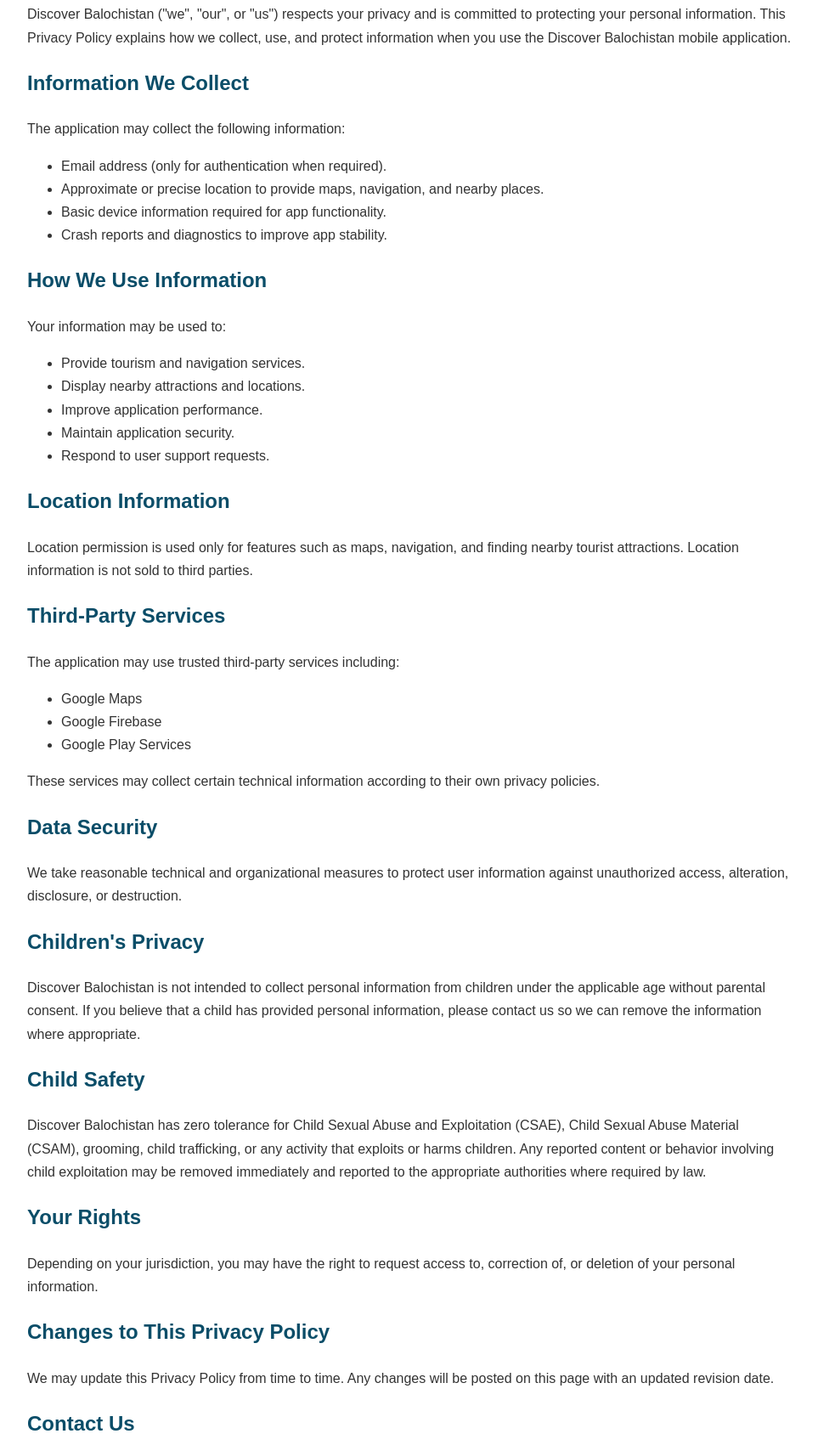
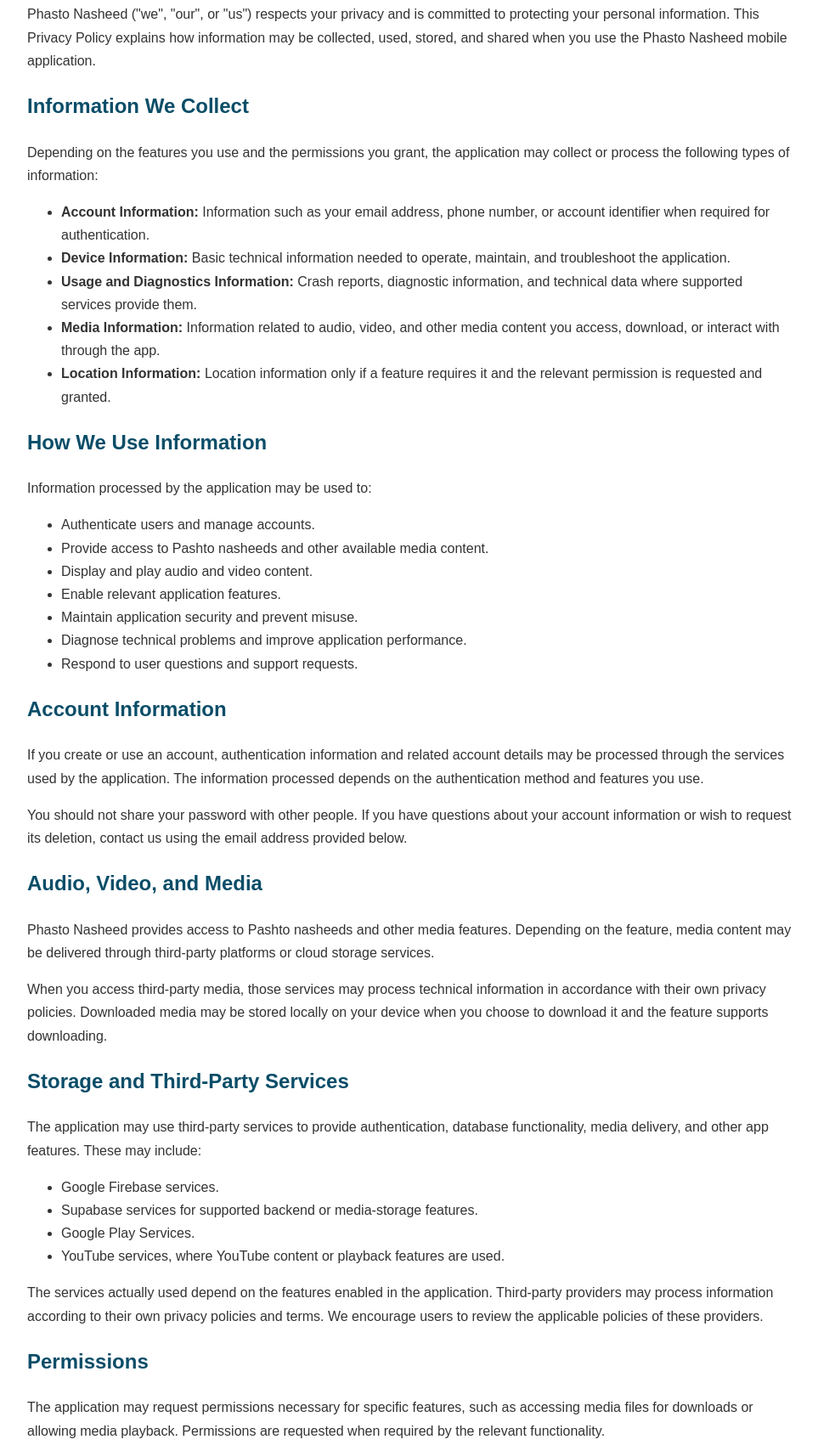
Before and after one commit to rashidkhan-ai/Phasto-Nasheed-App, a plain HTML site: page index.html in a window 1280 px wide. Shown: the part 157-1858 px from the top of the page at 85% size, without its empty margins (158-1121 px from the left). Drawn offline with Linux system fonts and the light colour scheme.

Commit message:
Update index.html

```diff
--- a/index.html
+++ b/index.html
@@ -4,38 +4,38 @@
 <meta charset="UTF-8">
 <meta name="viewport" content="width=device-width, initial-scale=1.0">
 
-<title>Privacy Policy - Discover Balochistan</title>
+<title>Privacy Policy - Phasto Nasheed</title>
 
 <style>
-body{
+body {
     font-family: Arial, Helvetica, sans-serif;
     max-width: 900px;
     margin: auto;
     padding: 20px;
     line-height: 1.7;
-    color:#333;
+    color: #333;
 }
 
-h1,h2{
-    color:#0a4d68;
+h1, h2 {
+    color: #0a4d68;
 }
 
-table{
+table {
     border-collapse: collapse;
-    width:100%;
+    width: 100%;
 }
 
-table, th, td{
-    border:1px solid #ccc;
+table, th, td {
+    border: 1px solid #ccc;
 }
 
-th,td{
-    padding:10px;
-    text-align:left;
+th, td {
+    padding: 10px;
+    text-align: left;
 }
 
-a{
-    color:#0066cc;
+a {
+    color: #0066cc;
 }
 </style>
 
@@ -43,118 +43,231 @@ a{
 
 <body>
 
-<h1>Privacy Policy - Discover Balochistan</h1>
+<h1>Privacy Policy - Phasto Nasheed</h1>
 
 <p>
-<b>Last Updated:</b> July 2026
+<strong>Last Updated:</strong> October 2026
 </p>
 
 <p>
-Discover Balochistan ("we", "our", or "us") respects your privacy and is committed
-to protecting your personal information. This Privacy Policy explains how we collect,
-use, and protect information when you use the Discover Balochistan mobile application.
+Phasto Nasheed ("we", "our", or "us") respects your privacy and is committed
+to protecting your personal information. This Privacy Policy explains how
+information may be collected, used, stored, and shared when you use the
+Phasto Nasheed mobile application.
 </p>
 
 <h2>Information We Collect</h2>
 
-<p>The application may collect the following information:</p>
+<p>
+Depending on the features you use and the permissions you grant, the application
+may collect or process the following types of information:
+</p>
 
 <ul>
-<li>Email address (only for authentication when required).</li>
-<li>Approximate or precise location to provide maps, navigation, and nearby places.</li>
-<li>Basic device information required for app functionality.</li>
-<li>Crash reports and diagnostics to improve app stability.</li>
+<li>
+<strong>Account Information:</strong> Information such as your email address,
+phone number, or account identifier when required for authentication.
+</li>
+
+<li>
+<strong>Device Information:</strong> Basic technical information needed to
+operate, maintain, and troubleshoot the application.
+</li>
+
+<li>
+<strong>Usage and Diagnostics Information:</strong> Crash reports, diagnostic
+information, and technical data where supported services provide them.
+</li>
+
+<li>
+<strong>Media Information:</strong> Information related to audio, video, and
+other media content you access, download, or interact with through the app.
+</li>
+
+<li>
+<strong>Location Information:</strong> Location information only if a feature
+requires it and the relevant permission is requested and granted.
+</li>
 </ul>
 
 <h2>How We Use Information</h2>
 
-<p>Your information may be used to:</p>
-
-<ul>
-<li>Provide tourism and navigation services.</li>
-<li>Display nearby attractions and locations.</li>
-<li>Improve application performance.</li>
-<li>Maintain application security.</li>
-<li>Respond to user support requests.</li>
-</ul>
-
-<h2>Location Information</h2>
-
 <p>
-Location permission is used only for features such as maps,
-navigation, and finding nearby tourist attractions.
-Location information is not sold to third parties.
-</p>
-
-<h2>Third-Party Services</h2>
-
-<p>
-The application may use trusted third-party services including:
+Information processed by the application may be used to:
 </p>
 
 <ul>
-<li>Google Maps</li>
-<li>Google Firebase</li>
-<li>Google Play Services</li>
+<li>Authenticate users and manage accounts.</li>
+<li>Provide access to Pashto nasheeds and other available media content.</li>
+<li>Display and play audio and video content.</li>
+<li>Enable relevant application features.</li>
+<li>Maintain application security and prevent misuse.</li>
+<li>Diagnose technical problems and improve application performance.</li>
+<li>Respond to user questions and support requests.</li>
+</ul>
+
+<h2>Account Information</h2>
+
+<p>
+If you create or use an account, authentication information and related account
+details may be processed through the services used by the application.
+The information processed depends on the authentication method and features
+you use.
+</p>
+
+<p>
+You should not share your password with other people. If you have questions
+about your account information or wish to request its deletion, contact us
+using the email address provided below.
+</p>
+
+<h2>Audio, Video, and Media</h2>
+
+<p>
+Phasto Nasheed provides access to Pashto nasheeds and other media features.
+Depending on the feature, media content may be delivered through third-party
+platforms or cloud storage services.
+</p>
+
+<p>
+When you access third-party media, those services may process technical
+information in accordance with their own privacy policies. Downloaded media
+may be stored locally on your device when you choose to download it and
+the feature supports downloading.
+</p>
+
+<h2>Storage and Third-Party Services</h2>
+
+<p>
+The application may use third-party services to provide authentication,
+database functionality, media delivery, and other app features. These may
+include:
+</p>
+
+<ul>
+<li>Google Firebase services.</li>
+<li>Supabase services for supported backend or media-storage features.</li>
+<li>Google Play Services.</li>
+<li>YouTube services, where YouTube content or playback features are used.</li>
 </ul>
 
 <p>
-These services may collect certain technical information according
-to their own privacy policies.
+The services actually used depend on the features enabled in the application.
+Third-party providers may process information according to their own privacy
+policies and terms. We encourage users to review the applicable policies
+of these providers.
+</p>
+
+<h2>Permissions</h2>
+
+<p>
+The application may request permissions necessary for specific features,
+such as accessing media files for downloads or allowing media playback.
+Permissions are requested when required by the relevant functionality.
+</p>
+
+<p>
+You can manage available application permissions through your device settings.
+Refusing a permission may prevent the associated feature from working.
+</p>
+
+<h2>Data Sharing</h2>
+
+<p>
+We do not sell personal information as part of our intended application
+practices. Information may be processed by service providers that support
+the app's functionality, security, authentication, storage, or media features.
+Information may also be disclosed when required by law or when necessary
+to address security issues or protect users.
 </p>
 
 <h2>Data Security</h2>
 
 <p>
-We take reasonable technical and organizational measures to
-protect user information against unauthorized access,
-alteration, disclosure, or destruction.
+We take reasonable technical and organizational measures to protect
+information processed by the application against unauthorized access,
+alteration, disclosure, or destruction. However, no method of electronic
+storage or internet transmission can be guaranteed to be completely secure.
+</p>
+
+<h2>Data Retention and Deletion</h2>
+
+<p>
+Information is retained for as long as reasonably necessary to provide
+the application features, maintain account functionality, meet legal
+obligations, and resolve security or technical issues.
+</p>
+
+<p>
+If you wish to request the deletion of your account or personal information,
+please contact us at the email address listed below. Some information may
+need to be retained where required by law or for legitimate security purposes.
 </p>
 
 <h2>Children's Privacy</h2>
 
 <p>
-Discover Balochistan is not intended to collect personal information
-from children under the applicable age without parental consent.
-If you believe that a child has provided personal information,
-please contact us so we can remove the information where appropriate.
+We are committed to protecting children's privacy and safety. The application
+must not be used to create, distribute, or facilitate child abuse or exploitation.
+We do not knowingly collect children's personal information in violation
+of applicable laws.
+</p>
+
+<p>
+If you believe a child has provided personal information inappropriately,
+please contact us so that we can investigate and take appropriate action.
 </p>
 
 <h2>Child Safety</h2>
 
 <p>
-Discover Balochistan has zero tolerance for Child Sexual Abuse and
-Exploitation (CSAE), Child Sexual Abuse Material (CSAM), grooming,
-child trafficking, or any activity that exploits or harms children.
-Any reported content or behavior involving child exploitation may
-be removed immediately and reported to the appropriate authorities
-where required by law.
+Phasto Nasheed has zero tolerance for Child Sexual Abuse and Exploitation
+(CSAE), Child Sexual Abuse Material (CSAM), grooming, child trafficking,
+or any activity that exploits or harms children.
 </p>
 
-<h2>Your Rights</h2>
+<p>
+Reports of suspected child exploitation or abuse will be reviewed, and
+appropriate action may be taken, including removing violating content,
+suspending accounts, and reporting suspected illegal activity to relevant
+authorities where required by law.
+</p>
 
 <p>
-Depending on your jurisdiction, you may have the right to request
-access to, correction of, or deletion of your personal information.
+To report a child safety concern, contact us at:
+<a href="mailto:rashidkhan12345az@gmail.com">rashidkhan12345az@gmail.com</a>.
+</p>
+
+<h2>Your Privacy Rights</h2>
+
+<p>
+Depending on your location and applicable law, you may have the right to
+request access to, correction of, or deletion of your personal information.
+You may also have rights relating to the processing of your information.
+To exercise applicable rights, contact us using the details below.
 </p>
 
 <h2>Changes to This Privacy Policy</h2>
 
 <p>
-We may update this Privacy Policy from time to time.
-Any changes will be posted on this page with an updated revision date.
+We may update this Privacy Policy periodically to reflect changes in the
+application, its features, the services it uses, or applicable legal
+requirements. Updates will be published on this page with a revised
+"Last Updated" date.
 </p>
 
 <h2>Contact Us</h2>
 
 <p>
-If you have any questions regarding this Privacy Policy,
-please contact:
+If you have questions about this Privacy Policy, your personal information,
+or a child safety concern, please contact us:
 </p>
 
 <p>
-<b>Developer:</b> Discover Balochistan<br>
-<b>Email:</b> rashidkhan12345az@gmail.com
+<strong>Application Name:</strong> Phasto Nasheed<br>
+<strong>Developer:</strong> Phasto Nasheed App<br>
+<strong>Email:</strong>
+<a href="mailto:rashidkhan12345az@gmail.com">rashidkhan12345az@gmail.com</a>
 </p>
 
 </body>
```
